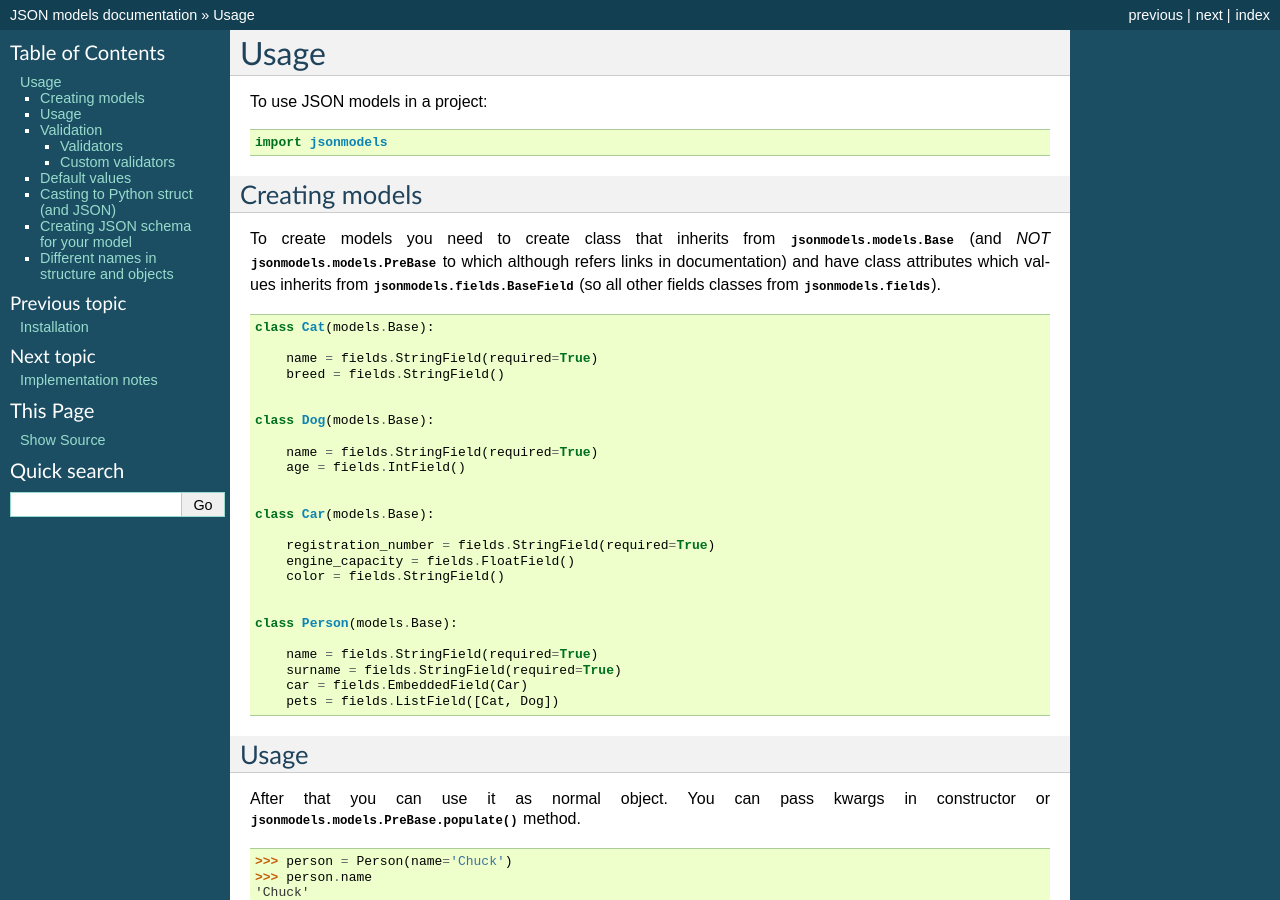
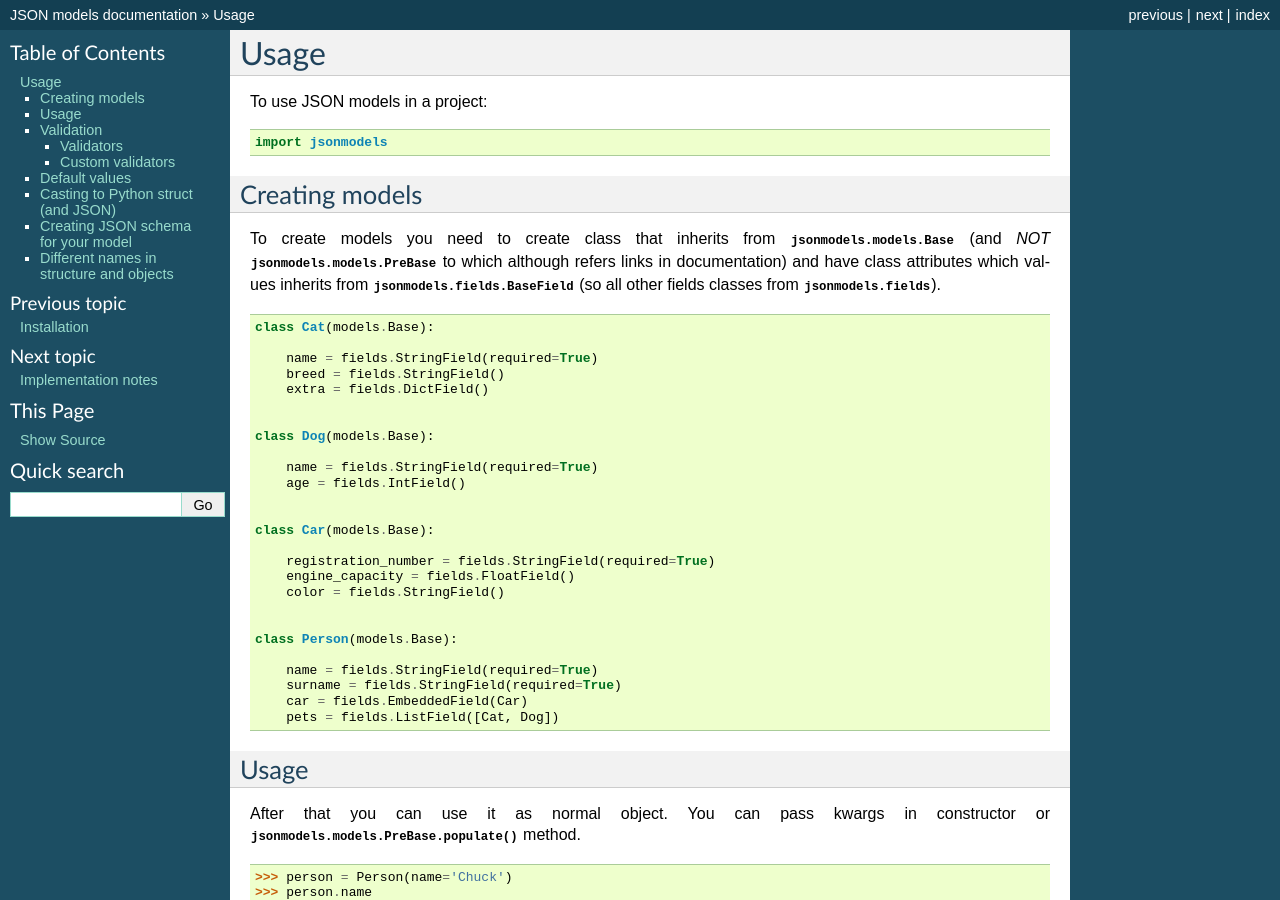
Before and after one commit to jazzband/jsonmodels, a Sphinx documentation site: the page built from docs/usage.rst, in a window 1280 px wide and 900 px high. Built offline with Sphinx 7.4.7, drawn with Linux system fonts in a browser that asks for light colours; the version number could not be read and is left out.

Commit message:
doc: added example of field in the documentation

```diff
--- a/docs/usage.rst
+++ b/docs/usage.rst
@@ -23,6 +23,7 @@
 
         name = fields.StringField(required=True)
         breed = fields.StringField()
+        extra = fields.DictField()
 
 
     class Dog(models.Base):
```
